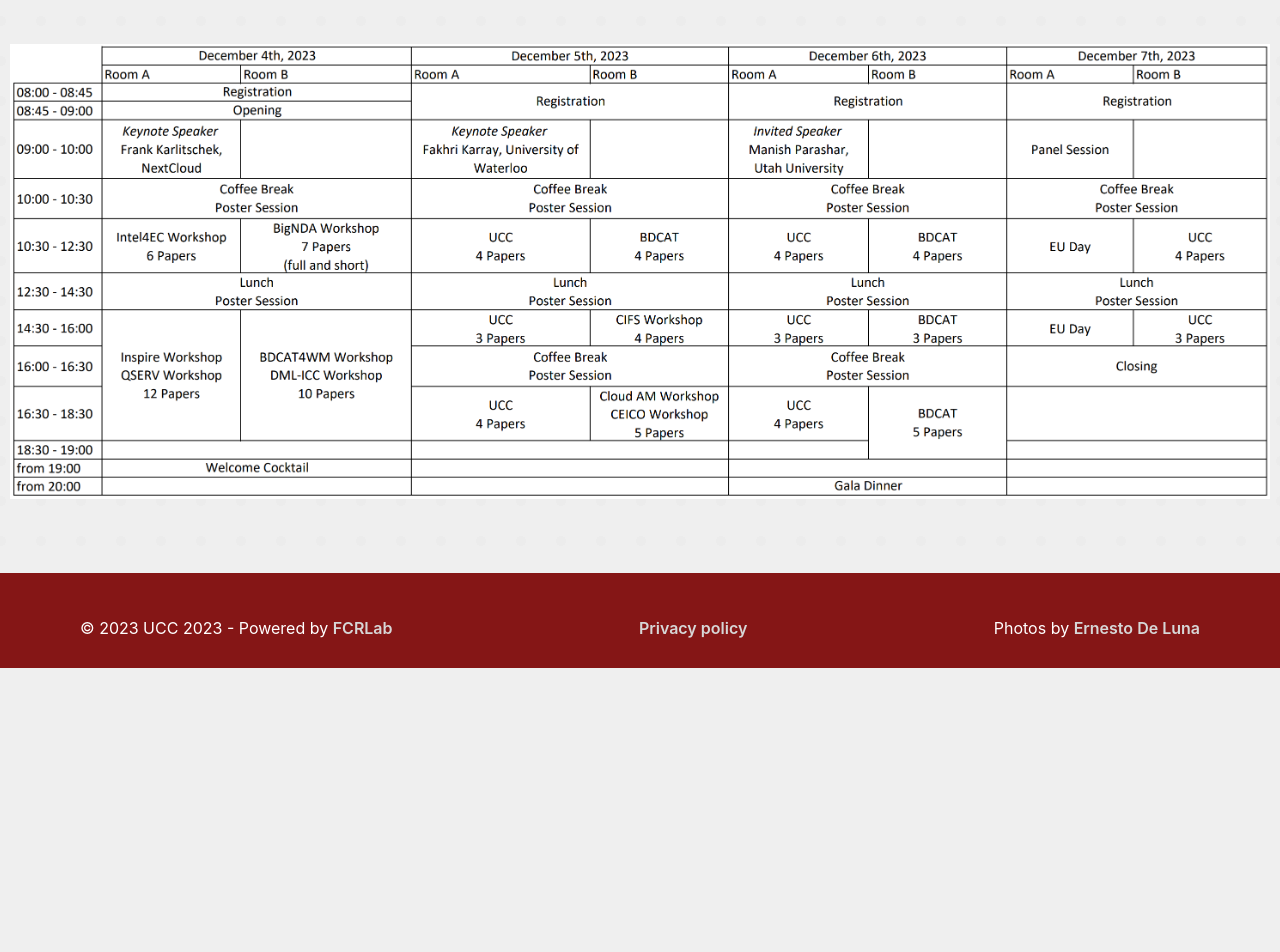
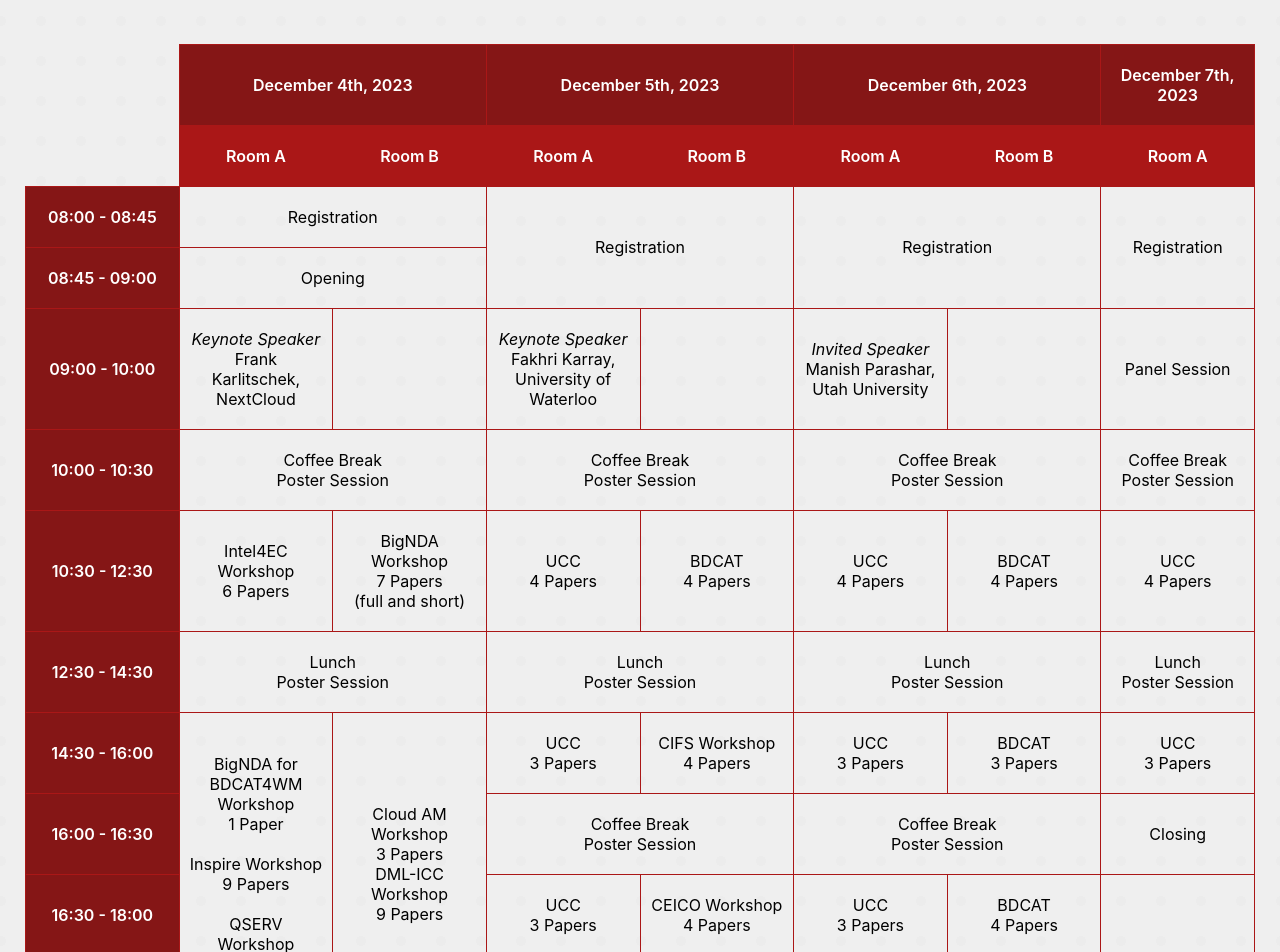
Before and after one commit to UCC-Conference/UCC2023, a React (Create React App) app: page /schedule in a window 1280 px wide. Shown: the part 540-1492 px from the top of the page. Before the commit the page ends 1208 px from the top, so only its background shows below. Built offline with nearby package versions, Linux system fonts and the light colour scheme.

Commit message:
update: new schedule

```diff
--- a/src/App.css
+++ b/src/App.css
@@ -657,9 +657,44 @@
 }
 div.fullImg {
     padding: 10px;
+    overflow: auto;
 }
-div.fullImg > img {
-    width: 100%;
+table.schedule {
+    border-collapse: collapse;
+    width: calc(100vw - 50px);
+    margin:auto;
+}
+table.schedule tr td {
+    border: 1px solid var(--primary) ;
+    text-align: center;
+    padding: 20px 10px;
+}
+table.schedule tr:first-of-type td  {
+    font-weight: 600;
+    color: white;
+    background-color: var(--primary-dark);
+    border-color: var(--primary);
+}
+table.schedule tr td:first-of-type {
+    font-weight: 600;
+    color: white;
+    background-color: var(--primary-dark);
+    border-color: var(--primary);
+}
+table.schedule tr:nth-of-type(2) td  {
+    font-weight: 600;
+    color: white;
+    background-color: var(--primary);
+}
+table.schedule tr:first-of-type td:first-of-type,
+table.schedule tr:nth-of-type(2) td:first-of-type  {
+    font-weight: 600;
+    color: white;
+    background-color: unset;
+    border: unset;
+}
+table.schedule tr td {
+    width: 12.5%;
 }
 @media only screen and (max-width: 1056px) {
     .bigHeader > div > h1 {
--- a/src/pages/Schedule.js
+++ b/src/pages/Schedule.js
@@ -1,8 +1,6 @@
 import React from "react";
 import Content from "../components/elements/Content";
 import PageWrapper from "../components/elements/PageWrapper";
-
-import schedule from "../assets/schedule.png";
 
 const Schedule = () => {
   return (
@@ -30,11 +28,152 @@
         </ul>
       </Content>
       <div className="fullImg">
-        <img
-          src={schedule}
-          alt="Schedule"
-        />
-      </div>
+        <table className="schedule">
+          <tbody>
+            <tr>
+              <td id="sjs-A1"></td>
+              <td colspan="2" data-t="s" data-v="December 4th, 2023" id="sjs-B1">December 4th, 2023</td>
+              <td colspan="2" data-t="s" data-v="December 5th, 2023" id="sjs-D1">December 5th, 2023</td>
+              <td colspan="2" data-t="s" data-v="December 6th, 2023" id="sjs-F1">December 6th, 2023</td>
+              <td data-t="s" data-v="December 7th, 2023" id="sjs-H1">December 7th, 2023</td>
+            </tr>
+            <tr>
+              <td id="sjs-A2"></td>
+              <td data-t="s" data-v="Room A" id="sjs-B2">Room A</td>
+              <td data-t="s" data-v="Room B" id="sjs-C2">Room B</td>
+              <td data-t="s" data-v="Room A" id="sjs-D2">Room A</td>
+              <td data-t="s" data-v="Room B" id="sjs-E2">Room B</td>
+              <td data-t="s" data-v="Room A" id="sjs-F2">Room A</td>
+              <td data-t="s" data-v="Room B" id="sjs-G2">Room B</td>
+              <td data-t="s" data-v="Room A" id="sjs-H2">Room A</td>
+            </tr>
+            <tr>
+              <td data-t="s" data-v="08:00 - 08:45" id="sjs-A3">08:00 - 08:45</td>
+              <td colspan="2" data-t="s" data-v="Registration" id="sjs-B3">Registration</td>
+              <td rowspan="2" colspan="2" data-t="s" data-v="Registration" id="sjs-D3">Registration</td>
+              <td rowspan="2" colspan="2" data-t="s" data-v="Registration" id="sjs-F3">Registration</td>
+              <td rowspan="2" data-t="s" data-v="Registration" id="sjs-H3">Registration</td>
+            </tr>
+            <tr>
+              <td data-t="s" data-v="08:45 - 09:00" id="sjs-A4">08:45 - 09:00</td>
+              <td colspan="2" data-t="s" data-v="Opening" id="sjs-B4">Opening</td>
+            </tr>
+            <tr>
+              <td data-t="s" data-v="09:00 - 10:00" id="sjs-A5">09:00 - 10:00</td>
+              <td data-t="s" data-v="Keynote Speaker Frank Karlitschek, NextCloud" id="sjs-B5"><i>Keynote Speaker</i><br/>
+              Frank Karlitschek, NextCloud</td>
+              <td id="sjs-C5"></td>
+              <td data-t="s" data-v="Keynote Speaker Fakhri Karray, University of Waterloo" id="sjs-D5"><i>Keynote Speaker</i><br/>
+              Fakhri Karray, University of Waterloo</td>
+              <td id="sjs-E5"></td>
+              <td data-t="s" data-v="Invited Speaker Manish Parashar, Utah University" id="sjs-F5"><i>Invited Speaker</i><br/>
+              Manish Parashar,<br/>
+              Utah University</td>
+              <td id="sjs-G5"></td>
+              <td data-t="s" data-v="Panel Session" id="sjs-H5">Panel Session</td>
+            </tr>
+            <tr>
+              <td data-t="s" data-v="10:00 - 10:30" id="sjs-A6">10:00 - 10:30</td>
+              <td colspan="2" data-t="s" data-v="Coffee Break Poster Session" id="sjs-B6">Coffee Break<br/>
+              Poster Session</td>
+              <td colspan="2" data-t="s" data-v="Coffee Break Poster Session" id="sjs-D6">Coffee Break<br/>
+              Poster Session</td>
+              <td colspan="2" data-t="s" data-v="Coffee Break Poster Session" id="sjs-F6">Coffee Break<br/>
+              Poster Session</td>
+              <td data-t="s" data-v="Coffee Break Poster Session" id="sjs-H6">Coffee Break<br/>
+              Poster Session</td>
+            </tr>
+            <tr>
+              <td data-t="s" data-v="10:30 - 12:30" id="sjs-A7">10:30 - 12:30</td>
+              <td data-t="s" data-v="Intel4EC Workshop 6 Papers" id="sjs-B7">Intel4EC Workshop<br/>
+              6 Papers</td>
+              <td data-t="s" data-v="BigNDA Workshop 7 Papers (full and short)" id="sjs-C7">BigNDA Workshop<br/>
+              7 Papers<br/>
+              (full and short)</td>
+              <td data-t="s" data-v="UCC 4 Papers" id="sjs-D7">UCC<br/>
+              4 Papers</td>
+              <td data-t="s" data-v="BDCAT 4 Papers" id="sjs-E7">BDCAT<br/>
+              4 Papers</td>
+              <td data-t="s" data-v="UCC 4 Papers" id="sjs-F7">UCC<br/>
+              4 Papers</td>
+              <td data-t="s" data-v="BDCAT 4 Papers" id="sjs-G7">BDCAT<br/>
+              4 Papers</td>
+              <td data-t="s" data-v="UCC 4 Papers" id="sjs-H7">UCC<br/>
+              4 Papers</td>
+            </tr>
+            <tr>
+              <td data-t="s" data-v="12:30 - 14:30" id="sjs-A8">12:30 - 14:30</td>
+              <td colspan="2" data-t="s" data-v="Lunch Poster Session" id="sjs-B8">Lunch<br/>
+              Poster Session</td>
+              <td colspan="2" data-t="s" data-v="Lunch Poster Session" id="sjs-D8">Lunch<br/>
+              Poster Session</td>
+              <td colspan="2" data-t="s" data-v="Lunch Poster Session" id="sjs-F8">Lunch<br/>
+              Poster Session</td>
+              <td data-t="s" data-v="Lunch Poster Session" id="sjs-H8">Lunch<br/>
+              Poster Session</td>
+            </tr>
+            <tr>
+              <td data-t="s" data-v="14:30 - 16:00" id="sjs-A9">14:30 - 16:00</td>
+              <td rowspan="4" data-t="s" data-v="BigNDA for BDCAT4WM Workshop 1 Paper Inspire Workshop 9 Papers QSERV Workshop 2 Papers" id="sjs-B9">BigNDA for BDCAT4WM Workshop<br/>
+              1 Paper<br/><br/>
+              Inspire Workshop<br/>
+              9 Papers<br/><br/>
+              QSERV Workshop<br/>
+              2 Papers</td>
+              <td rowspan="4" data-t="s" data-v="Cloud AM Workshop 3 Papers DML-ICC Workshop 9 Papers" id="sjs-C9">Cloud AM Workshop<br/>
+              3 Papers<br/>
+              DML-ICC Workshop<br/>
+              9 Papers</td>
+              <td data-t="s" data-v="UCC 3 Papers" id="sjs-D9">UCC<br/>
+              3 Papers</td>
+              <td data-t="s" data-v="CIFS Workshop 4 Papers" id="sjs-E9">CIFS Workshop<br/>
+              4 Papers</td>
+              <td data-t="s" data-v="UCC 3 Papers" id="sjs-F9">UCC<br/>
+              3 Papers</td>
+              <td data-t="s" data-v="BDCAT 3 Papers" id="sjs-G9">BDCAT<br/>
+              3 Papers</td>
+              <td data-t="s" data-v="UCC 3 Papers" id="sjs-H9">UCC<br/>
+              3 Papers</td>
+            </tr>
+            <tr>
+              <td data-t="s" data-v="16:00 - 16:30" id="sjs-A10">16:00 - 16:30</td>
+              <td colspan="2" data-t="s" data-v="Coffee Break Poster Session" id="sjs-D10">Coffee Break<br/>
+              Poster Session</td>
+              <td colspan="2" data-t="s" data-v="Coffee Break Poster Session" id="sjs-F10">Coffee Break<br/>
+              Poster Session</td>
+              <td data-t="s" data-v="Closing" id="sjs-H10">Closing</td>
+            </tr>
+            <tr>
+              <td data-t="s" data-v="16:30 - 18:00" id="sjs-A11">16:30 - 18:00</td>
+              <td data-t="s" data-v="UCC 3 Papers" id="sjs-D11">UCC<br/>
+              3 Papers</td>
+              <td data-t="s" data-v="CEICO Workshop 4 Papers" id="sjs-E11">CEICO Workshop<br/>
+              4 Papers</td>
+              <td data-t="s" data-v="UCC 3 Papers" id="sjs-F11">UCC<br/>
+              3 Papers</td>
+              <td data-t="s" data-v="BDCAT 4 Papers" id="sjs-G11">BDCAT<br/>
+              4 Papers</td>
+              <td id="sjs-H11"></td>
+            </tr>
+            <tr>
+              <td data-t="s" data-v="18:00 - 18:30" id="sjs-A12">18:00 - 18:30</td>
+              <td id="sjs-D12"></td>
+              <td id="sjs-E12"></td>
+              <td id="sjs-F12"></td>
+              <td></td>
+              <td id="sjs-G12"></td>
+            </tr>
+            <tr>
+              <td data-t="s" data-v="from 20:00" id="sjs-A13">from 20:00</td>
+              <td colspan="2" data-t="s" data-v="Welcome Cocktail" id="sjs-B13">Welcome Cocktail</td>
+              <td id="sjs-D13"></td>
+              <td id="sjs-E13"></td>
+              <td colspan="2" data-t="s" data="" v="Gala Dinner" id="sjs-F13">Gala Dinner</td>
+              <td id="sjs-H13"></td>
+            </tr>
+          </tbody>
+        </table>
+    </div>
     </PageWrapper>
   );
 };
```
